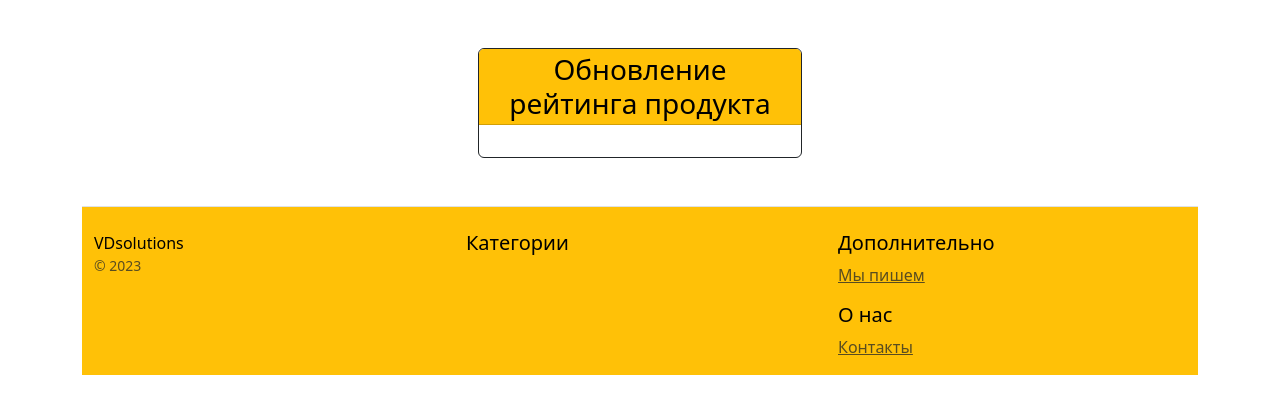
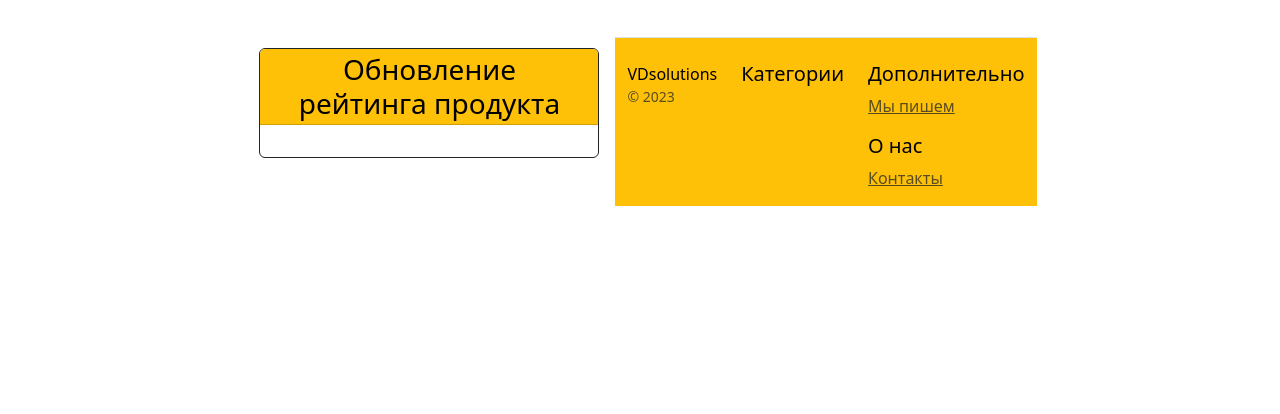
Before and after one commit to VDexpert/vdsolutions, a Django app: template users/templates/users/update_range_product.html in a window 1280 px wide. Shown: the part 82-496 px from the top of the page. Run offline with Django 4.2, Linux system fonts and the light colour scheme; the template is opened without the code that fills it, so the values that code supplies are empty; some libraries are stand-ins or nearby versions.

Commit message:
small HTML fixe

```diff
--- a/users/templates/users/update_range_product.html
+++ b/users/templates/users/update_range_product.html
@@ -9,11 +9,9 @@
   <meta http-equiv="Content-Type" content="text/html; charset=utf-8">
 </head>
 
-<div class="container">
-    <div class="row">
-        <div class="col-lg-4 col-md-3 col-sm-12"></div>
-            <div class="col-lg-4 col-md-6 col-sm-12">
-                <div class="card my-5 box-shadow border-dark mx-3">
+<div class="container d-flex justify-content-center">
+    <div class="col-lg-7 col-xl-4 col-md-8 col-sm-12 col-12">
+        <div class="card my-5 box-shadow border-dark mx-3 text-center">
             <div class="card-header text-bg-warning text-center py-1">
                 <h3 class="my-0 font-weight-normal">Обновление рейтинга продукта</h3>
             </div>
@@ -26,7 +24,7 @@
                         Когда PushTop будет равным 0, обновление рейтинга станет возможным после оплаты данной услуги по тарифу нашего портала</p>
                     <input type="hidden" name="prod_id" value="{{ object.pk }}">
                     <input type="hidden" name="user_id" value="{{ user.pk }}">
-                            <select name="confirm_update_range" class="form-control select2 mb-4" id="id_confirm_update_range">
+                    <select name="confirm_update_range" class="form-control select2 mb-4 text-center" id="id_confirm_update_range">
                           <option value="true" selected="">ДА</option>
                           <option value="false">НЕТ</option>
                     </select>
@@ -51,6 +49,5 @@
     </div>
     </div>
 </div>
-</div>
 
 {% endblock %}
```
Also changed, not shown: users/templates/users/post_banned_form.html (+4 -8 lines), users/templates/users/product_banned_form.html (+5 -9 lines). Lines whose indentation alone changed are shown as unchanged.
